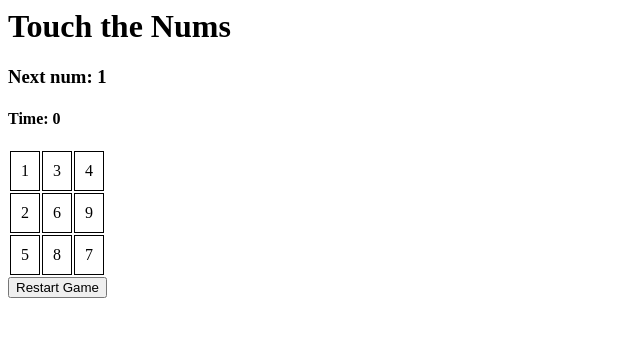
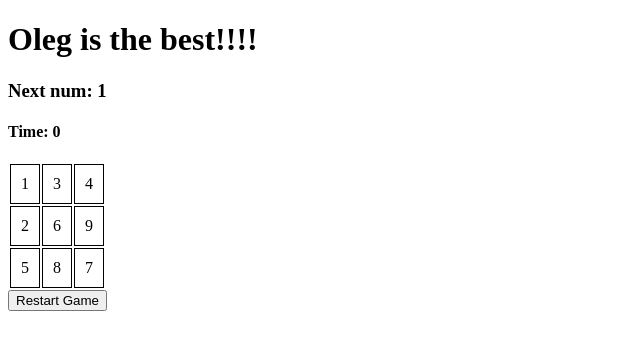
Before and after one commit to klogpok/Touch-the-number, a plain HTML site: page index.html in a window 1280 px wide. Shown: the whole page, without its empty margins (0-640 px from the left). Drawn offline with Linux system fonts and the light colour scheme.

```diff
--- a/index.html
+++ b/index.html
@@ -1,4 +1,6 @@
+<!DOCTYPE html>
 <html>
+
     <head>
         <title>Touch the Numbers</title>
         <meta charset="utf-8" />
@@ -9,7 +11,7 @@
 
     <body onload="restartGame()" >
 
-        <h1>Touch the Nums </h1>
+        <h1>Oleg is the best!!!!</h1>
         <div>
             <h3 class="bigger meaningful" >Next num: <span id="spanNextNum"></span> </h3>
             <h4>Time: <span id="spanTimer"></span> </h4>
```
Also changed, not shown: 1 other file.
